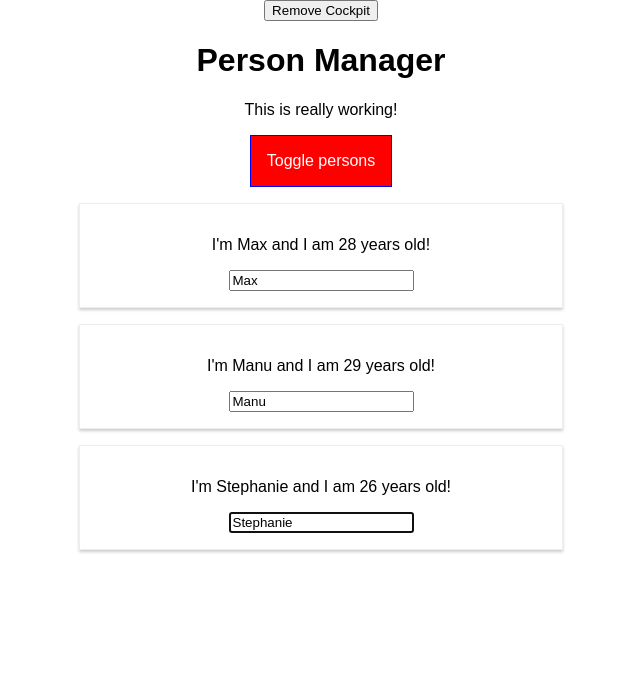
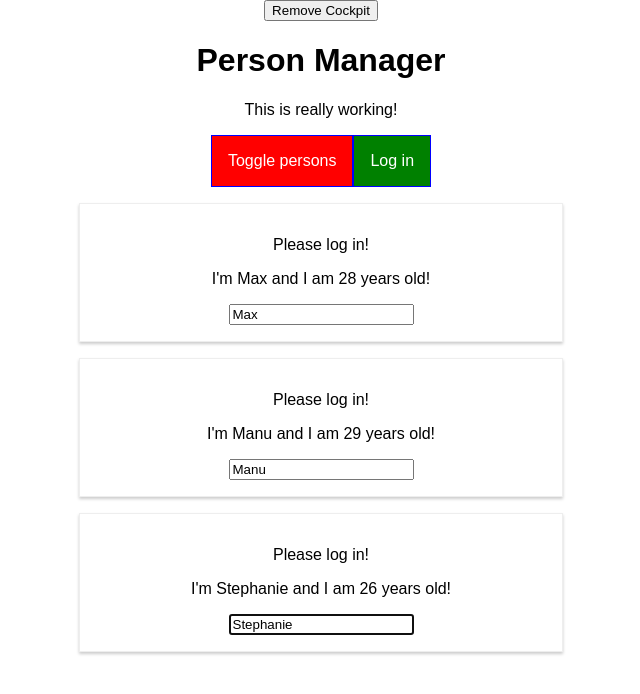
Before and after one commit to stnDani/react, a React (Create React App) app in the folder react-complete-guide/: page / in a window 1280 px wide. Shown: the top 694 px of the page, without its empty margins (319-959 px from the left). Built offline with nearby package versions, Linux system fonts and the light colour scheme.

Commit message:
prop chain problem

```diff
--- a/react-complete-guide/src/components/Cockpit/Cockpit.js
+++ b/react-complete-guide/src/components/Cockpit/Cockpit.js
@@ -45,9 +45,13 @@ const Cockpit = props => {
         <div className={classes.Cockpit}>
             <h1>{props.title}</h1>
             <p className={assignedClasses.join(' ')}>This is really working!</p>
-            <button ref={toggleBtnRef}
+            <button
+                ref={toggleBtnRef}
                 className={btnClass}
-                onClick={props.clicked}>Toggle persons</button>
+                onClick={props.clicked}>
+                Toggle persons
+            </button>
+            <button onClick={props.login}>Log in</button>
         </div>
     );
 };
--- a/react-complete-guide/src/components/Persons/Person/Person.js
+++ b/react-complete-guide/src/components/Persons/Person/Person.js
@@ -21,6 +21,7 @@ class Person extends Component {
         console.log('[Person.js] rendering...');
         return (
             <Aux>
+                {this.props.isAuth ? <p>Authenticated!</p> : <p>Please log in!</p>}
                 <p key="i1" onClick={this.props.click}>
                     I'm {this.props.name} and I am {this.props.age} years old!
                 </p>
--- a/react-complete-guide/src/components/Persons/Persons.js
+++ b/react-complete-guide/src/components/Persons/Persons.js
@@ -32,12 +32,16 @@ class Persons extends PureComponent {
     render() {
         console.log('[Persons.js] rendering...');
         return this.props.persons.map((person, index) => {
-            return <Person
-                key={person.id}
-                click={() => this.props.clicked(index)}
-                name={person.name}
-                age={person.age}
-                changed={(event) => this.props.changed(event, person.id)} />
+            return (
+                <Person
+                    key={person.id}
+                    click={() => this.props.clicked(index)}
+                    name={person.name}
+                    age={person.age}
+                    changed={(event) => this.props.changed(event, person.id)}
+                    isAuth={this.props.isAuthenticated}
+                />
+            );
         });
     }
 }
--- a/react-complete-guide/src/containers/App.js
+++ b/react-complete-guide/src/containers/App.js
@@ -21,7 +21,8 @@ class App extends Component {
     otherState: 'some other value',
     showPersons: false,
     showCockpit: true,
-    changeCounter: 0
+    changeCounter: 0,
+    authenticated: false
   }
 
   static getDerivedStateFromProps(props, state) {
@@ -80,6 +81,10 @@ class App extends Component {
     this.setState({ showPersons: !doesShow });
   }
 
+  loginHandler = () => {
+    this.setState({ authenticated: true });
+  }
+
   render() {
     console.log('[App.js] render');
 
@@ -90,7 +95,9 @@ class App extends Component {
         <Persons
           persons={this.state.persons}
           clicked={this.deletePersonHandler}
-          changed={this.nameChangedHandler} />
+          changed={this.nameChangedHandler}
+          isAuthenticated={this.state.authenticated}
+          />
       );
     }
 
@@ -107,6 +114,7 @@ class App extends Component {
             showPersons={this.state.showPersons}
             personsLength={this.state.persons.length}
             clicked={this.togglePersonsHandler}
+            login={this.loginHandler}
           /> : null}
         {persons}
       </Aux>
```
